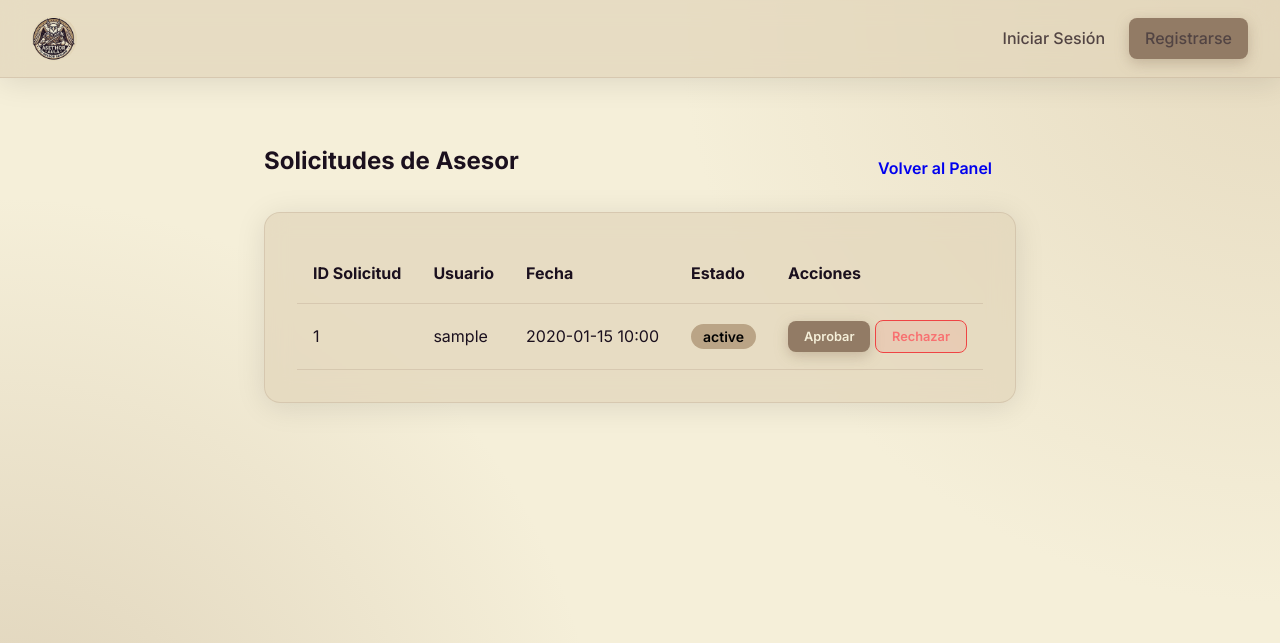
After one commit to RamirezLuisManuel/AseThorAula, a Flask app: template app/templates/admin/role_requests.html in a window 1280 px wide. The commit adds this page. Shown: the top 643 px of the page. Run offline with Flask 3, Linux system fonts and the light colour scheme; tables that the repository leaves empty hold one stand-in row (values such as "Sample post"); the template is opened without the code that fills it: values that come from a table or form of the project are taken from there, most other values are stand-ins (such as "Sample title", 1, 10 or a date in 2020).

Commit message:
se corrigieron rutas

```diff
--- a/app/templates/admin/dashboard.html
+++ b/app/templates/admin/dashboard.html
@@ -2,7 +2,10 @@
 {% block content %}
 <div class="d-flex justify-between align-center mb-2">
     <h2>Panel de Administración</h2>
-    <a href="{{ url_for('admin.create_user') }}" class="btn btn-primary">Crear Nuevo Usuario (Admin/Asesor)</a>
+    <div>
+        <a href="{{ url_for('admin.role_requests') }}" class="btn btn-secondary" style="margin-right: 10px;">Ver Solicitudes de Asesor</a>
+        <a href="{{ url_for('admin.create_user') }}" class="btn btn-primary">Crear Nuevo Usuario (Admin/Asesor)</a>
+    </div>
 </div>
 
 <div class="glass card" style="overflow-x: auto;">
--- /dev/null
+++ b/app/templates/admin/role_requests.html
@@ -0,0 +1,43 @@
+{% extends 'base.html' %}
+{% block content %}
+<div class="d-flex justify-between align-center mb-2">
+    <h2>Solicitudes de Asesor</h2>
+    <a href="{{ url_for('admin.dashboard') }}" class="btn btn-secondary">Volver al Panel</a>
+</div>
+
+<div class="glass card" style="overflow-x: auto;">
+    <table style="width: 100%; border-collapse: collapse; text-align: left;">
+        <thead>
+            <tr style="border-bottom: 1px solid var(--surface-border);">
+                <th style="padding: 1rem;">ID Solicitud</th>
+                <th style="padding: 1rem;">Usuario</th>
+                <th style="padding: 1rem;">Fecha</th>
+                <th style="padding: 1rem;">Estado</th>
+                <th style="padding: 1rem;">Acciones</th>
+            </tr>
+        </thead>
+        <tbody>
+            {% for req in requests %}
+            <tr style="border-bottom: 1px solid var(--surface-border);">
+                <td style="padding: 1rem;">{{ req.id }}</td>
+                <td style="padding: 1rem;">{{ req.user_rel.username }}</td>
+                <td style="padding: 1rem;">{{ req.created_at.strftime('%Y-%m-%d %H:%M') }}</td>
+                <td style="padding: 1rem;"><span class="badge" style="background: var(--warning-color); color: #000;">{{ req.status }}</span></td>
+                <td style="padding: 1rem;">
+                    <form action="{{ url_for('admin.approve_request', req_id=req.id) }}" method="POST" style="display:inline;">
+                        <button type="submit" class="btn btn-primary" style="padding: 0.5rem 1rem; font-size: 0.8rem;">Aprobar</button>
+                    </form>
+                    <form action="{{ url_for('admin.reject_request', req_id=req.id) }}" method="POST" style="display:inline;">
+                        <button type="submit" class="btn btn-danger" style="padding: 0.5rem 1rem; font-size: 0.8rem;" onclick="return confirm('¿Estás seguro de rechazar esta solicitud?');">Rechazar</button>
+                    </form>
+                </td>
+            </tr>
+            {% else %}
+            <tr>
+                <td colspan="5" style="padding: 1rem; text-align: center;">No hay solicitudes pendientes.</td>
+            </tr>
+            {% endfor %}
+        </tbody>
+    </table>
+</div>
+{% endblock %}
--- a/run.py
+++ b/run.py
@@ -2,6 +2,9 @@ from app import create_app, db
 from app.models import User, Profile, TutoringSession, Enrollment, Review
 
 app = create_app()
+
+with app.app_context():
+    db.create_all()
 
 @app.shell_context_processor
 def make_shell_context():
```
Also changed, not shown: app/models.py (+9 -0 lines), app/routes/admin.py (+34 -0 lines), app/routes/estudiante.py (+18 -1 lines), app/templates/estudiante/profile.html (+15 -0 lines), app.db.
